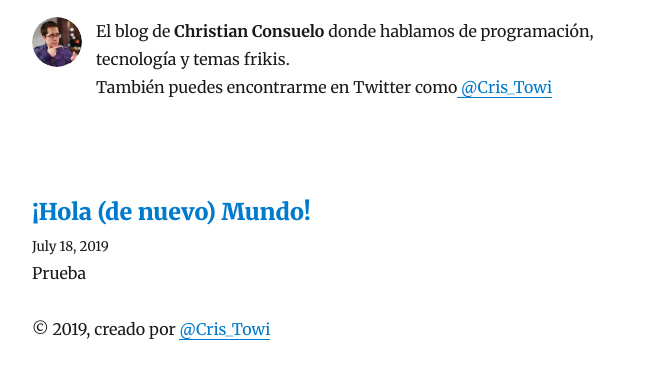
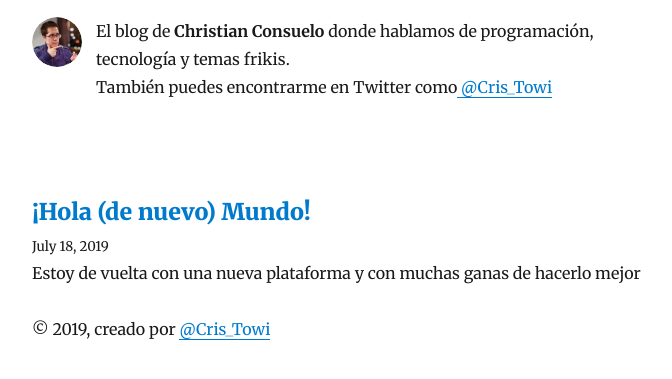
Before and after one commit to CrisTowi/while-infinito, a Gatsby site: page / in a window 1280 px wide. Shown: the part 137-516 px from the top of the page, without its empty margins (293-965 px from the left). Built offline with nearby package versions, Linux system fonts and the light colour scheme; Gatsby itself is replaced by a stand-in of ours; some packages are replaced by stand-ins of ours.

Commit message:
Fix first post description

```diff
--- a/content/blog/hello-world/index.md
+++ b/content/blog/hello-world/index.md
@@ -1,7 +1,7 @@
 ---
 title: ¡Hola (de nuevo) Mundo!
 date: "2019-07-18T21:38:03.284Z"
-description: "Prueba"
+description: "Estoy de vuelta con una nueva plataforma y con muchas ganas de hacerlo mejor"
 ---
 
 El While Infinto está de vuelta ahora desarrollado en un sitio estático con Gatsby.js
```
